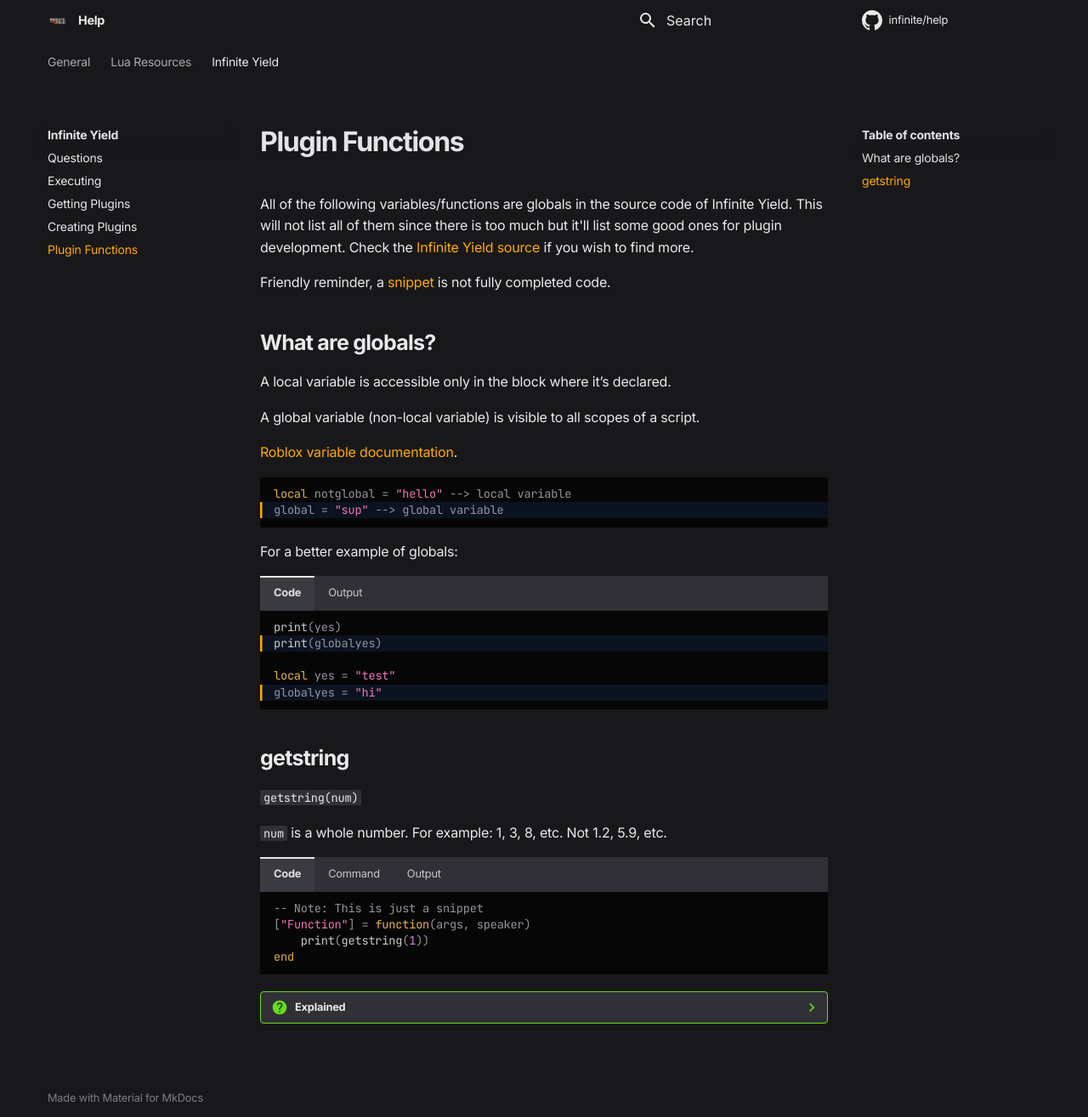
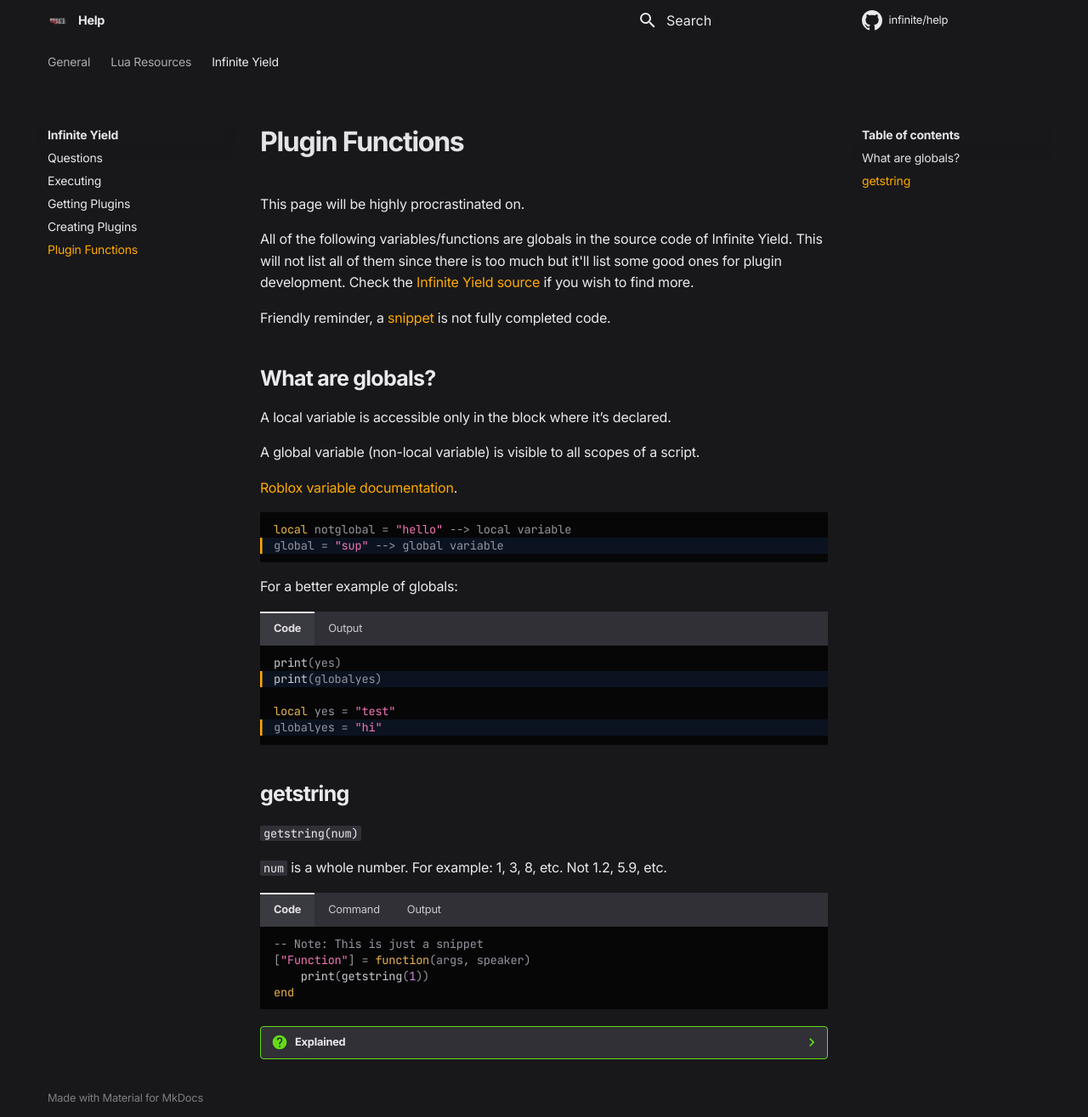
Before and after one commit to moikoros/help, an MkDocs documentation site: the page built from docs/inf/pluginfunctions.md, in a window 1280 px wide and 1315 px high. Shown: the whole window at 85% size. Built offline with MkDocs 1.6.1 and Material for MkDocs 9.7.7, drawn with Linux system fonts in a browser that asks for light colours; comment, search, counter and statistics services are not loaded.

Commit message:
Update pluginfunctions.md

```diff
--- a/docs/inf/pluginfunctions.md
+++ b/docs/inf/pluginfunctions.md
@@ -1,3 +1,5 @@
+This page will be highly procrastinated on.
+
 All of the following variables/functions are globals in the source code of Infinite Yield. This will not list all of them since there is too much but it'll list some good ones for plugin development. Check the [Infinite Yield source](https://github.com/EdgeIY/infiniteyield/blob/master/source) if you wish to find more.
 
 Friendly reminder, a [snippet](https://en.m.wikipedia.org/wiki/Snippet_(programming)) is not fully completed code.
```
